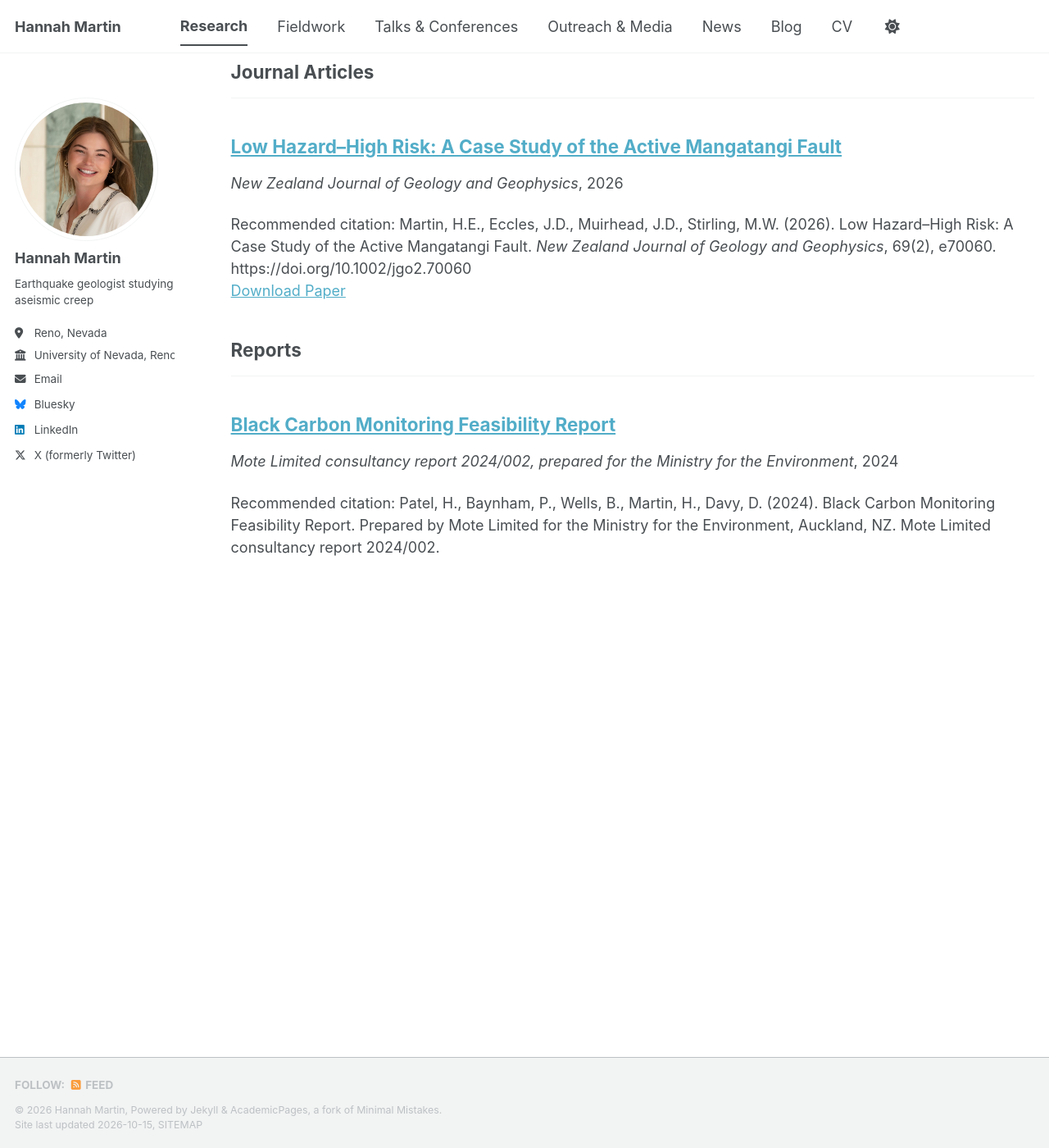
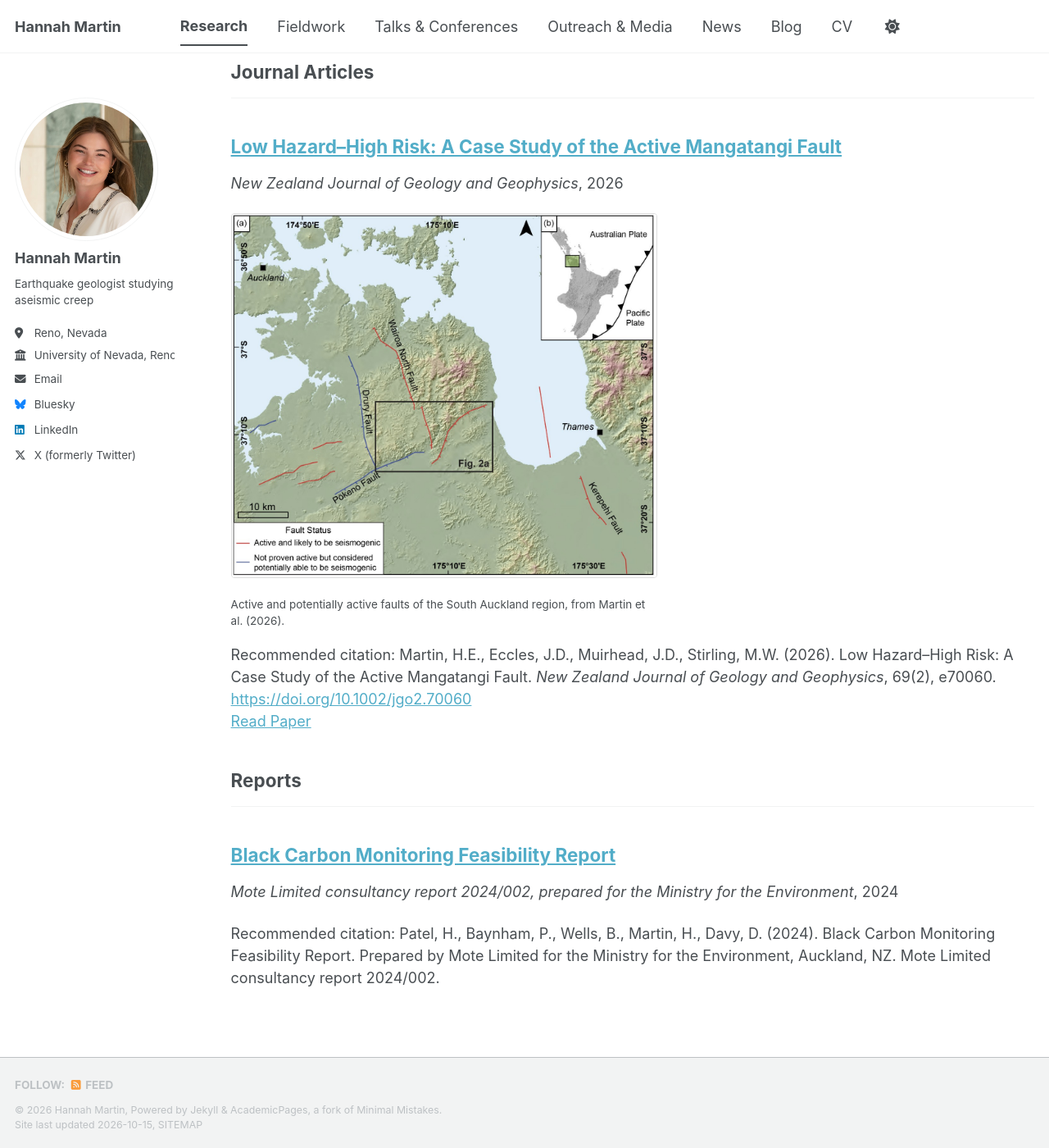
Before and after one commit to HannahMartinGeology/hannahmartingeology.github.io, a Jekyll site: the page built from _pages/publications.html, in a window 1280 px wide and 1400 px high, scrolled down 408 px. Shown: the whole window at 82% size. Built offline with Jekyll 4.4.1, drawn with Linux system fonts in a browser that asks for light colours; a style sheet for code colours, icons or effects is not loaded.

Commit message:
Add figure and DOI link to Mangatangi Fault paper
Co-Authored-By: Claude Opus 5.5 (1M context) <noreply@anthropic.com>
Claude-Session: https://claude.ai/code/session_01DgkcoPr1qNd1CjQ2i3f6tK

```diff
--- a/_includes/archive-single.html
+++ b/_includes/archive-single.html
@@ -42,6 +42,7 @@
           <p> {{ post.type }}, <i>{{ post.venue }}</i>, {{ post.date | default: "1900-01-01" | date: "%Y" }} </p>
         {% elsif post.collection == 'publications' %}
           <p><i>{{ post.venue }}</i>, {{ post.date | default: "1900-01-01" | date: "%Y" }} </p>
+          {% if post.figure %}<figure class="pub-figure"><a href="{{ post.figure | relative_url }}"><img src="{{ post.figure | relative_url }}" alt="{{ post.figure_caption | default: post.title | strip_html }}"></a>{% if post.figure_caption %}<figcaption>{{ post.figure_caption }}</figcaption>{% endif %}</figure>{% endif %}
         {% elsif post.date %}
         {% if post.collection == "posts" %}<p class="page__date"><strong><i class="fa fa-fw fa-calendar" aria-hidden="true"></i> Published:</strong> {{ post.date | date: "%B %d, %Y" }}</p>{% elsif post.collection == "fieldwork" %}<p class="page__date"><i class="fa fa-fw fa-map-marker-alt" aria-hidden="true"></i> {{ post.location }} &middot; {% if post.when %}{{ post.when }}{% else %}{{ post.date | date: "%Y" }}{% endif %}</p>{% endif %}
         {% endif %}
@@ -53,13 +54,13 @@
     {% endif %}
 
     {% if post.citation and post.paperurl and post.slidesurl and post.bibtexurl %}
-      <p>Recommended citation: {{ post.citation }}<br /><a href="{{ post.paperurl }}">Download Paper</a> | <a href="{{ post.slidesurl }}">Download Slides</a> | <a href="{{ post.bibtexurl }}">Download Bibtex</a></p>
+      <p>Recommended citation: {{ post.citation }}<br /><a href="{{ post.paperurl }}">Read Paper</a> | <a href="{{ post.slidesurl }}">Download Slides</a> | <a href="{{ post.bibtexurl }}">Download Bibtex</a></p>
     {% elsif post.citation and post.paperurl and post.slidesurl %}
-      <p>Recommended citation: {{ post.citation }}<br /><a href="{{ post.paperurl }}">Download Paper</a> | <a href="{{ post.slidesurl }}">Download Slides</a></p>
+      <p>Recommended citation: {{ post.citation }}<br /><a href="{{ post.paperurl }}">Read Paper</a> | <a href="{{ post.slidesurl }}">Download Slides</a></p>
     {% elsif post.citation and post.paperurl and post.bibtexurl %}
-      <p>Recommended citation: {{ post.citation }}<br /><a href="{{ post.paperurl }}">Download Paper</a> | <a href="{{ post.bibtexurl }}">Download Bibtex</a></p>
+      <p>Recommended citation: {{ post.citation }}<br /><a href="{{ post.paperurl }}">Read Paper</a> | <a href="{{ post.bibtexurl }}">Download Bibtex</a></p>
     {% elsif post.citation and post.paperurl %}
-      <p>Recommended citation: {{ post.citation }}<br /><a href="{{ post.paperurl }}">Download Paper</a></p>
+      <p>Recommended citation: {{ post.citation }}<br /><a href="{{ post.paperurl }}">Read Paper</a></p>
     {% elsif post.citation and post.slidesurl and post.bibtexurl %}
       <p>Recommended citation: {{ post.citation }}<br /><a href="{{ post.slidesurl }}">Download Slides</a> | <a href="{{ post.bibtexurl}}">Download Bibtex</a></p>
     {% elsif post.citation and post.slidesurl %}
@@ -69,9 +70,9 @@
     {% elsif post.citation %}
       <p>Recommended citation: {{ post.citation }}</p>
     {% elsif post.paperurl and post.bibtexurl %}
-      <p><a href="{{ post.paperurl }}">Download Paper</a> | <a href="{{ post.bibtexurl }}">Download Bibtex</a></p>
+      <p><a href="{{ post.paperurl }}">Read Paper</a> | <a href="{{ post.bibtexurl }}">Download Bibtex</a></p>
     {% elsif post.paperurl %}
-      <p><a href="{{ post.paperurl }}">Download Paper</a></p>
+      <p><a href="{{ post.paperurl }}">Read Paper</a></p>
     {% elsif post.slidesurl and post.bibtexurl %}
       <p><a href="{{ post.slidesurl }}">Download Slides</a> | <a href="{{ post.bibtexurl }}">Download Bibtex</a></p>
     {% elsif post.slidesurl %}
--- a/_publications/2026-mangatangi-fault.md
+++ b/_publications/2026-mangatangi-fault.md
@@ -5,6 +5,8 @@ category: manuscripts
 permalink: /publication/2026-mangatangi-fault
 date: 2026-05-26
 venue: "New Zealand Journal of Geology and Geophysics"
+figure: "/images/publications/mangatangi-fault-map.jpg"
+figure_caption: "Active and potentially active faults of the South Auckland region, from Martin et al. (2026)."
 paperurl: "https://doi.org/10.1002/jgo2.70060"
-citation: "Martin, H.E., Eccles, J.D., Muirhead, J.D., Stirling, M.W. (2026). Low Hazard–High Risk: A Case Study of the Active Mangatangi Fault. <i>New Zealand Journal of Geology and Geophysics</i>, 69(2), e70060. https://doi.org/10.1002/jgo2.70060"
+citation: "Martin, H.E., Eccles, J.D., Muirhead, J.D., Stirling, M.W. (2026). Low Hazard–High Risk: A Case Study of the Active Mangatangi Fault. <i>New Zealand Journal of Geology and Geophysics</i>, 69(2), e70060. <a href='https://doi.org/10.1002/jgo2.70060'>https://doi.org/10.1002/jgo2.70060</a>"
 ---
--- a/assets/css/main.scss
+++ b/assets/css/main.scss
@@ -47,3 +47,8 @@
 .poster-grid { display: grid; grid-template-columns: repeat(auto-fill, minmax(200px, 1fr)); gap: 1.5em; }
 .poster-grid figure { margin: 0; display: block; }
 .poster-grid figcaption { font-family: inherit; font-size: 0.8em; text-align: center; margin-top: 0.4em; }
+
+/* Publication figures */
+.pub-figure { margin: 0.5em 0 1em; max-width: 520px; display: block; }
+.pub-figure img { width: 100%; border: 1px solid #ddd; border-radius: 4px; }
+.pub-figure figcaption { font-family: inherit; font-size: 0.75em; margin-top: 0.3em; }
```
Also changed, not shown: images/publications/mangatangi-fault-map.jpg (added).
